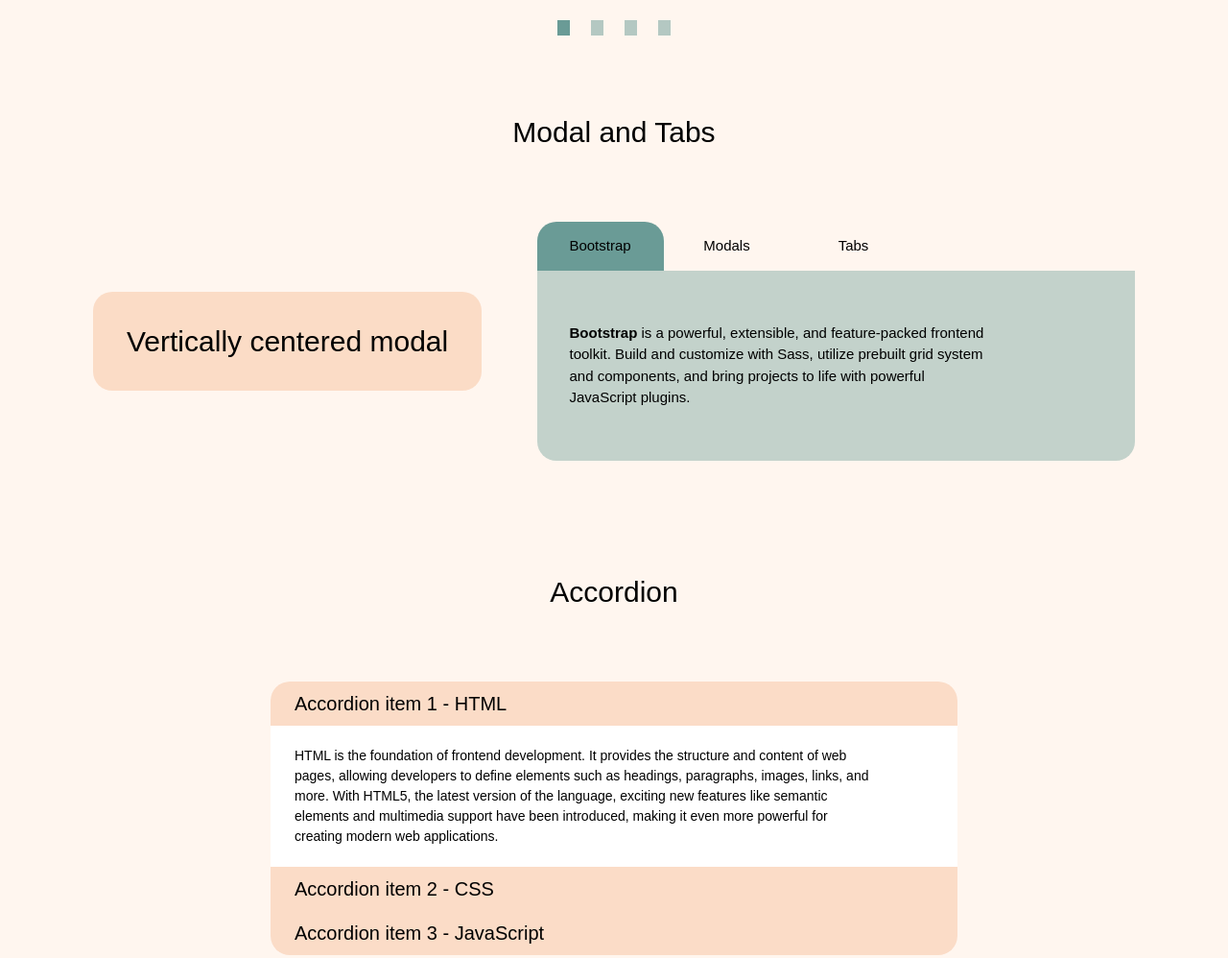
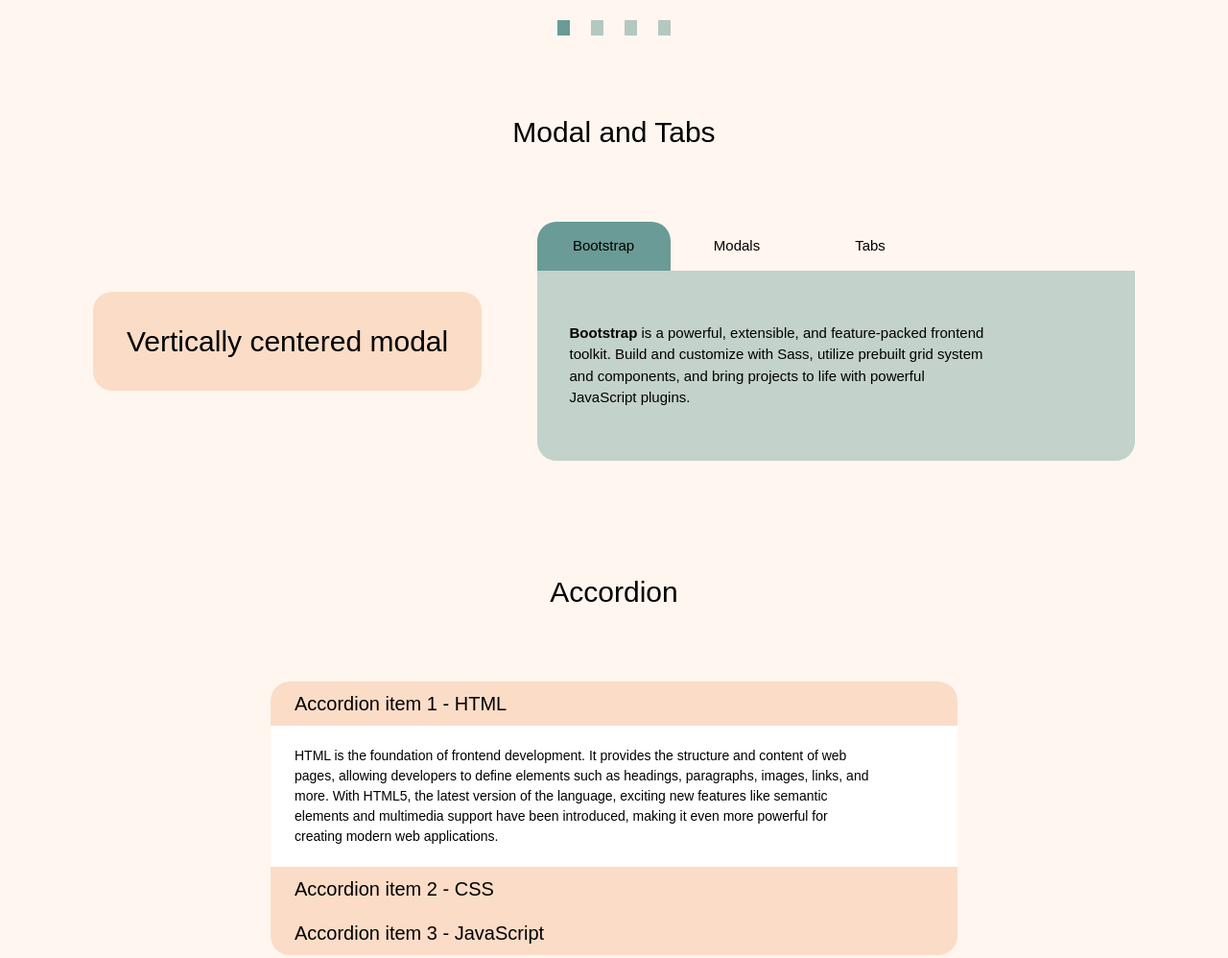
Before and after one commit to MustLightVK/M2L14, a plain HTML site: page index.html in a window 1280 px wide. Shown: the part 788-1786 px from the top of the page at 96% size. Drawn offline with Linux system fonts and the light colour scheme.

Commit message:
delete width for tabs

```diff
--- a/css/main.css
+++ b/css/main.css
@@ -214,9 +214,6 @@ span{
 
     color: #000;
 }
-.col-md-7>.tab-wrapper>nav>.nav-tabs>.nav_taps_btn{
-    width: 132px;
-}
 .nav_taps_btn:hover{
     color: black;
 }
```
